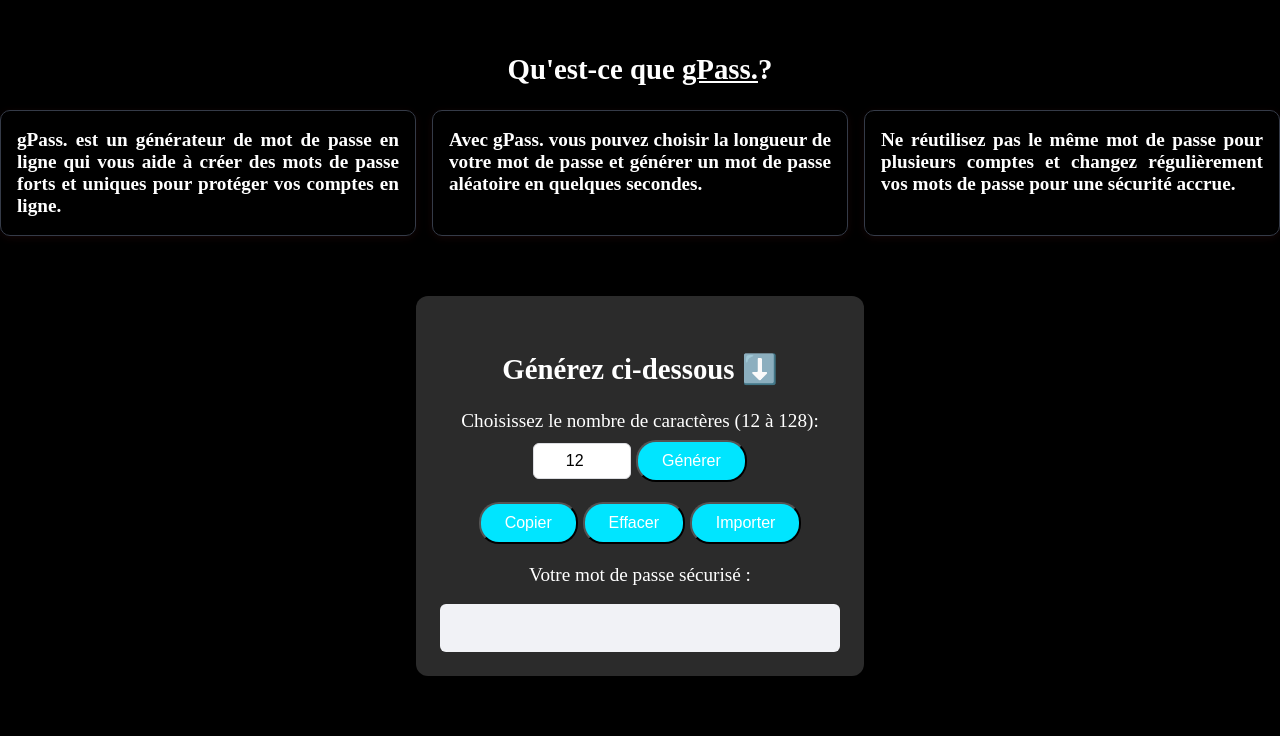
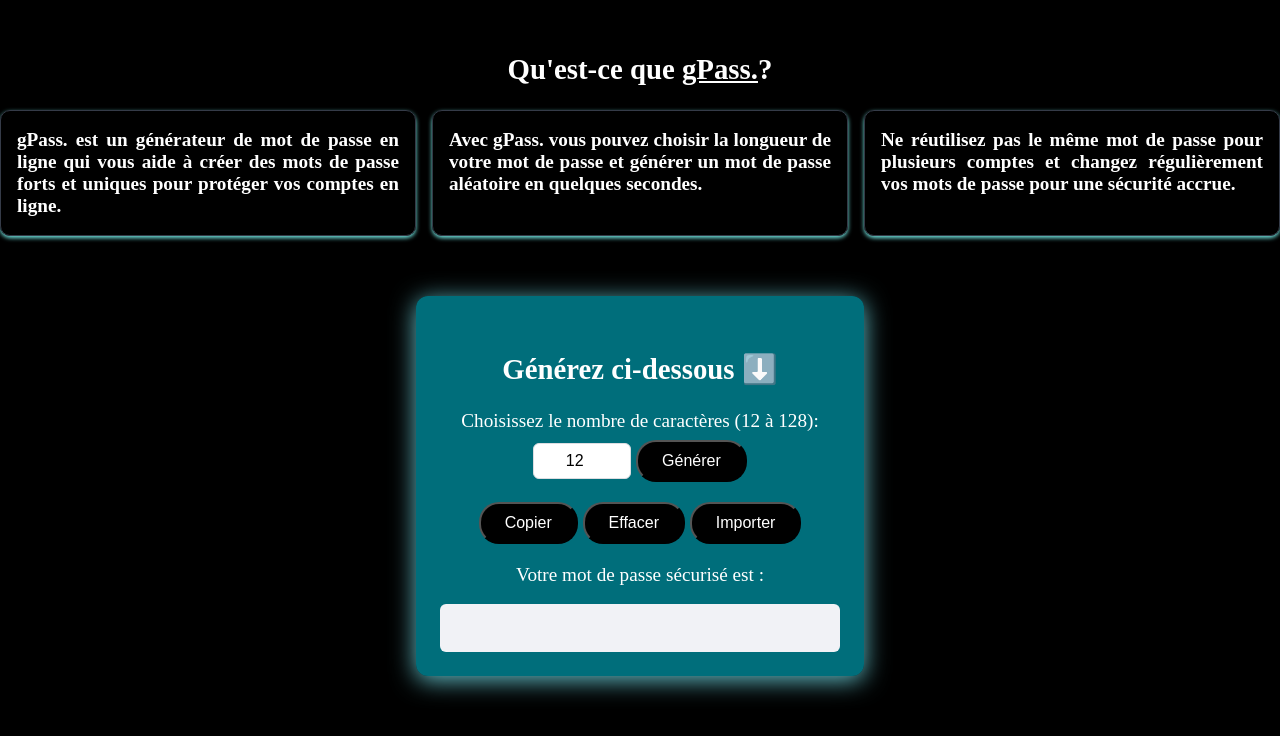
Before and after one commit to tuirz/password-generator, a plain HTML site: page index.html in a window 1280 px wide. Shown: the part 90-826 px from the top of the page. Drawn offline with Linux system fonts and the light colour scheme.

Commit message:
shouldbedone

```diff
--- a/index.html
+++ b/index.html
@@ -26,7 +26,7 @@
             <button id="copy">Copier</button>
             <button id="clear">Effacer</button>
             <button id="import">Importer</button>
-            <label for="password">Votre mot de passe sécurisé :</label>
+            <label for="password">Votre mot de passe sécurisé est :</label>
             <div id="result"></div>
     </div>
     <script src="script.js"></script>
--- a/style.css
+++ b/style.css
@@ -27,9 +27,9 @@ main {
 .container {
     max-width: 400px;
     margin: 60px auto;
-    background: var(--primary-color);
+    background: rgba(0, 229, 255, 0.484);
     border-radius: 12px;
-    box-shadow: 0 4px 24px rgba(0,0,0,0.08);
+    box-shadow: 0 4px 24px rgba(127, 244, 255, 0.797);
     padding: 32px 24px 24px 24px;
     text-align: center;
 }
@@ -64,7 +64,7 @@ header {
     flex: 1 1 200px;
     margin: 0;
     border-radius: 10px;
-    box-shadow: 0 2px 8px rgba(182, 47, 47, 0.1);
+    box-shadow: 0 2px 4px rgba(125, 255, 249, 0.901);
     padding: 18px 16px;
     color: var(--text-color);
     min-width: 180px;
@@ -98,7 +98,7 @@ input[type="number"] {
 }
 
 button {
-    background: var(--secondary-color);
+    background: black;
     color: var(--text-color)
     border: none;
     border-radius: 20px;
```
